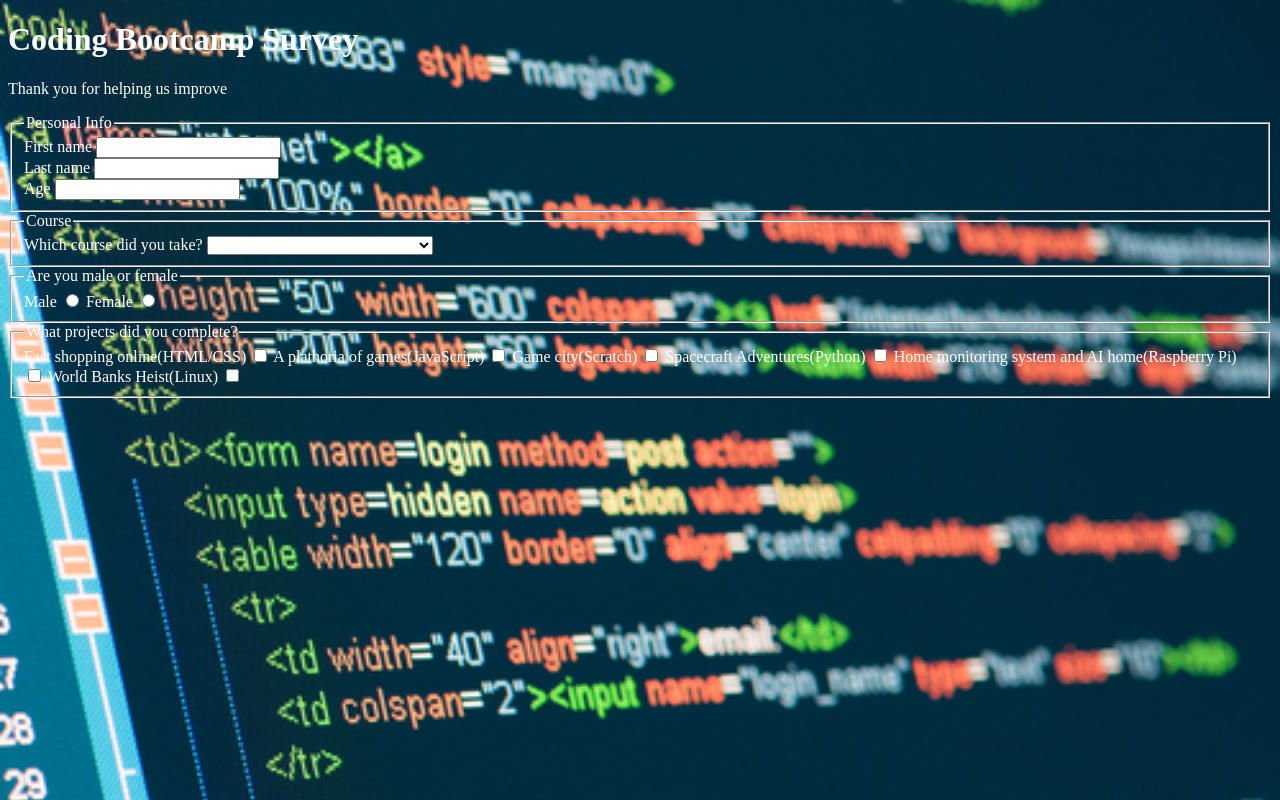
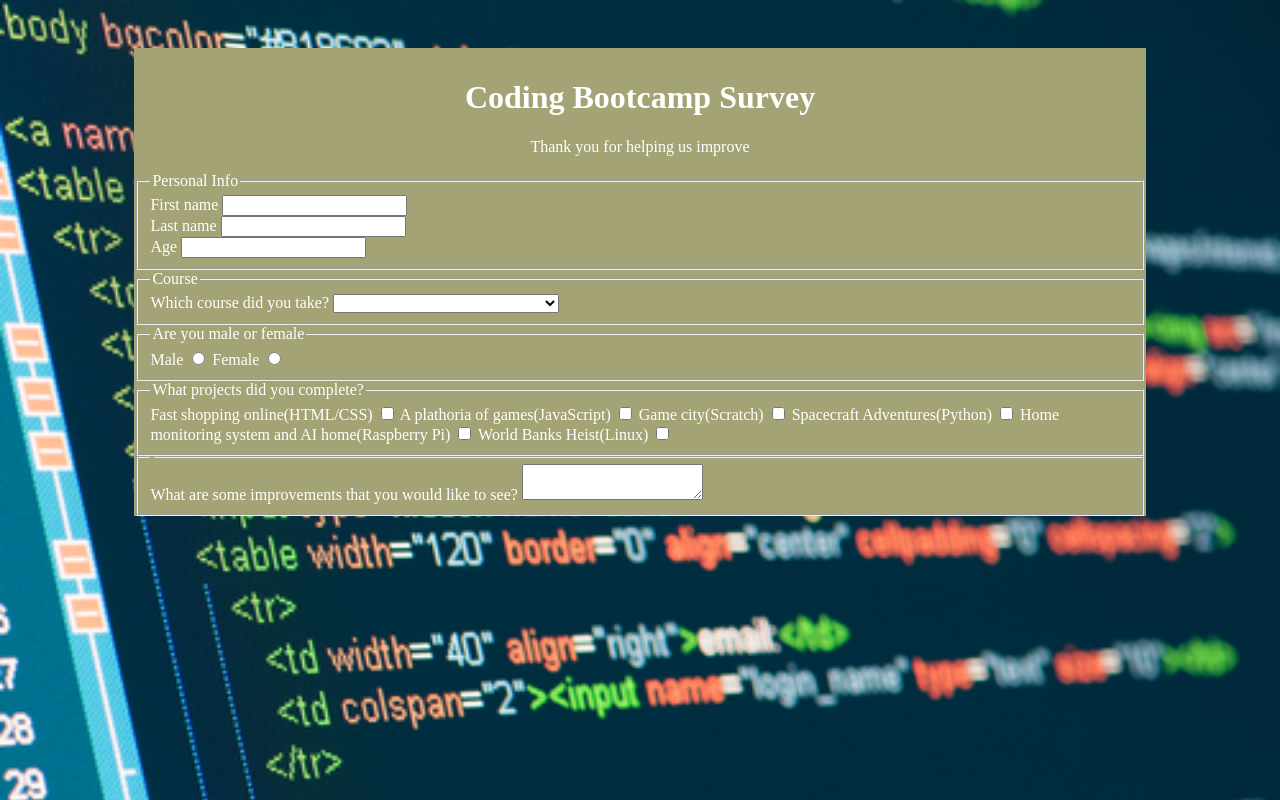
Before and after one commit to VincinChristmas/PersonalProjects, a plain HTML site: page codingBootCampSurvey/index.html in a window 1280 px wide. Drawn offline with Linux system fonts and the light colour scheme.

Commit message:
added more code to both files

```diff
--- a/codingBootCampSurvey/index.html
+++ b/codingBootCampSurvey/index.html
@@ -8,8 +8,12 @@
 </head>
 <body>
     <main class="mainsurvey">
+      <!--the top title of the page-->
+      <div class="thetitle">
       <h1>Coding Bootcamp Survey</h1>
       <p>Thank you for helping us improve</p>
+      </div>
+      <!--the personal info section-->
       <div class="questions">
         <form>
         <fieldset>
@@ -63,6 +67,12 @@
              <label>World Banks Heist(Linux)</label>
                 <input type="checkbox">
         </fieldset>
+
+        <fieldset>
+         <legend></legend>
+            <label>What are some improvements that you would like to see?</label>
+         <textarea></textarea>
+        </fieldset>
         </form>
       </div>
     </main>
--- a/codingBootCampSurvey/style.css
+++ b/codingBootCampSurvey/style.css
@@ -5,4 +5,14 @@ background-size: cover;
 
 .mainsurvey {
     color: white;
+    background: #a3a375;
+    width: 80%;
+    margin-left: auto;
+    margin-right: auto;
+    margin-top: 3em;
 }
+
+.thetitle {
+    text-align: center;
+    padding-top: 10px;
+}
```
